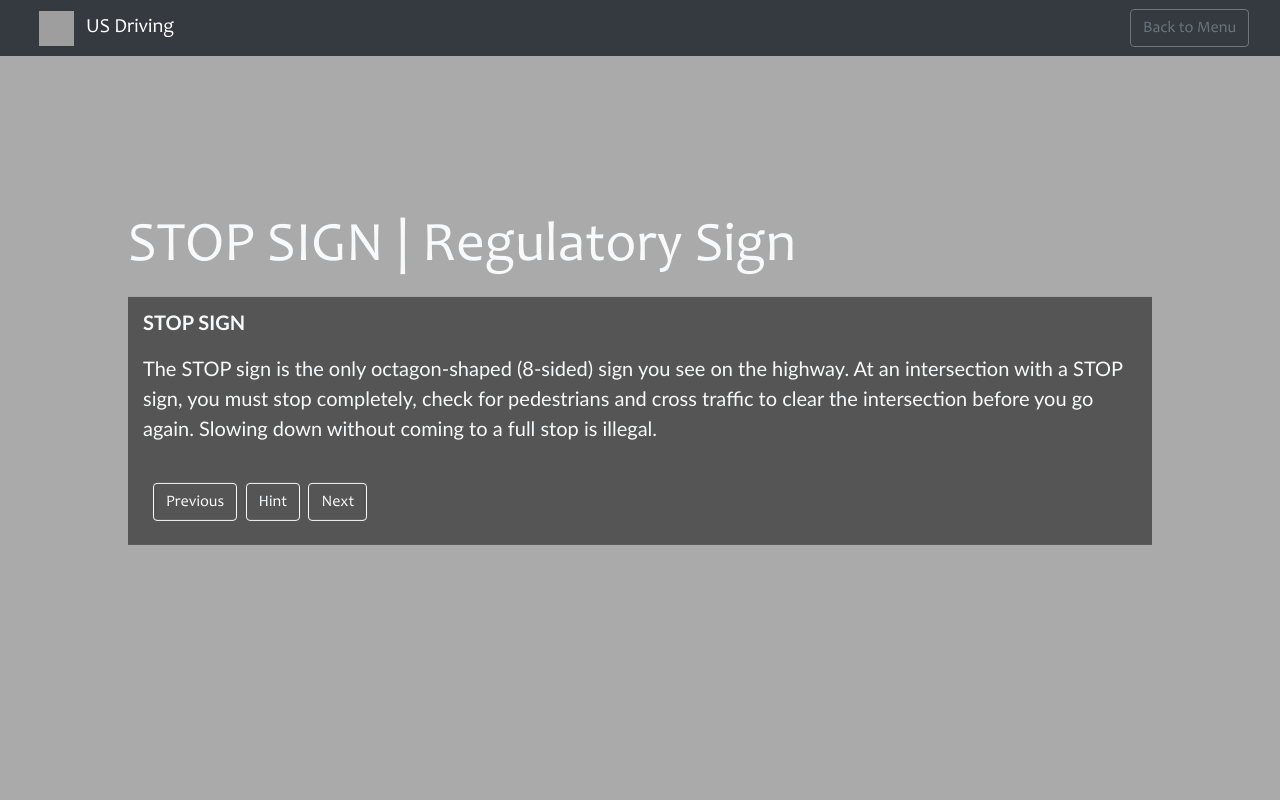
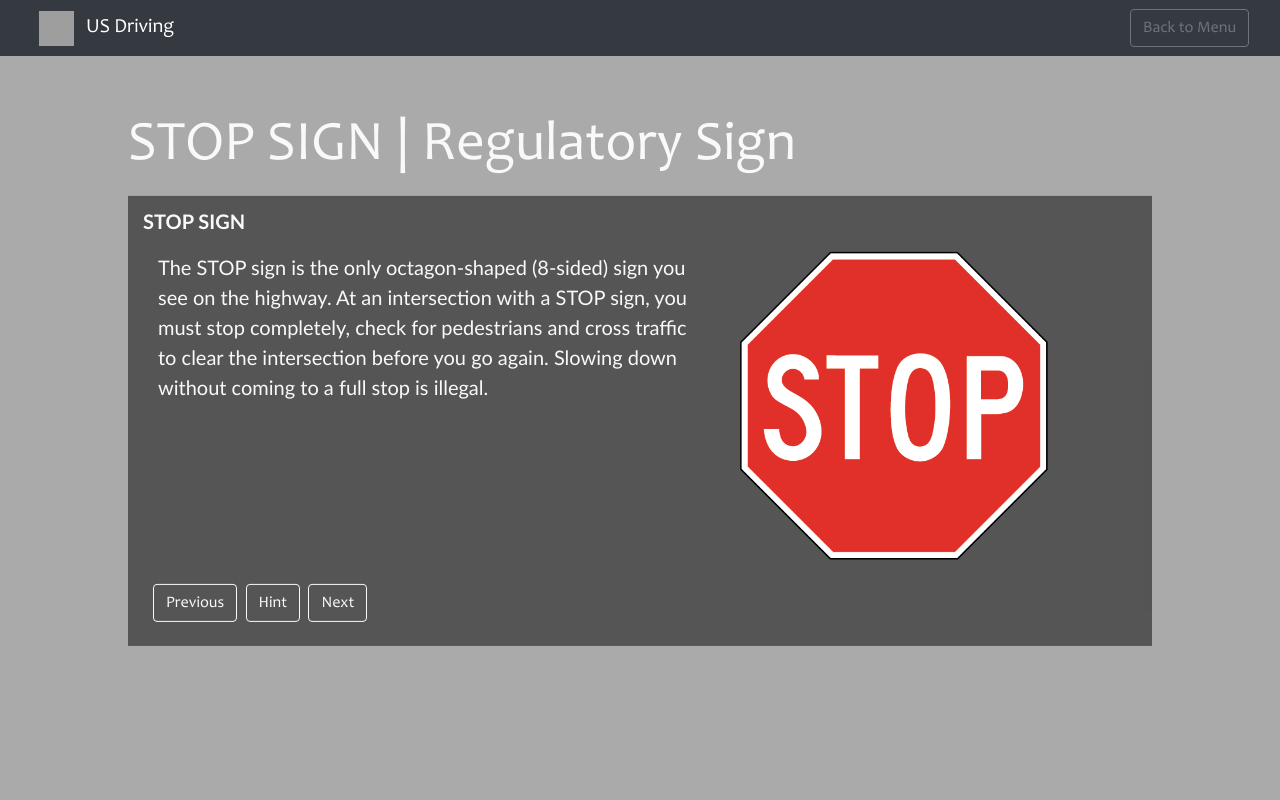
Before and after one commit to lyz9518/road_sign_tutorial, a Flask app: page /learn/1 in a window 1280 px wide. Run offline with Flask 2, Linux system fonts and the light colour scheme; some libraries are stand-ins or nearby versions; grey boxes are pictures that could not be loaded.

Commit message:
Insert road sign image

```diff
--- a/templates/ud-learn.html
+++ b/templates/ud-learn.html
@@ -15,6 +15,9 @@
         }
 
         $(document).ready(function(){
+            let img_path = "../static/images/road_sign_img/" + num.toString() + ".png"
+            $("#sign_img").attr("src", img_path)
+
             let prev_num = num - 1
             next_num = num + 1
             if (prev_num == 20) {
@@ -135,6 +138,10 @@
         to {opacity:1 ;}
         }
 
+        #sign_img{
+            /* width:200px; */
+            width: 100%;
+        }
 
 	</style>
 
@@ -147,9 +154,15 @@
             </div>
 
             <div class="row">
-                <p class="text-light lead text1">
-                    {{info.description}}
-                </p>
+                <div class="col-md-7">
+                    <p class="text-light lead text1">
+                        {{info.description}}
+                    </p>
+                </div>
+
+                <div class="col-md-4">
+                    <img id="sign_img" src={{img_path}}>
+                </div>
             </div>
 
 
```
